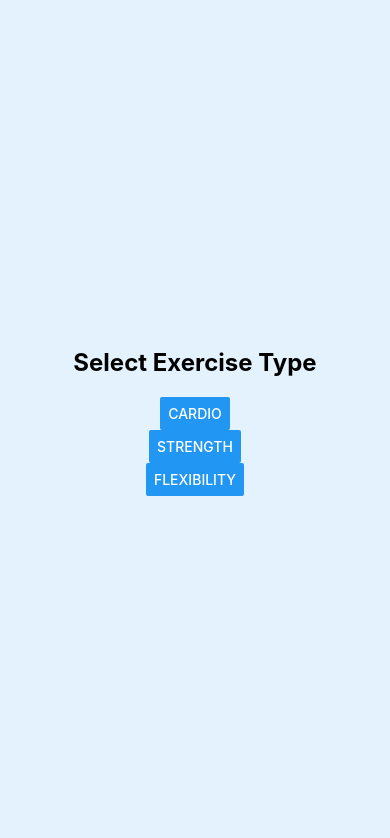
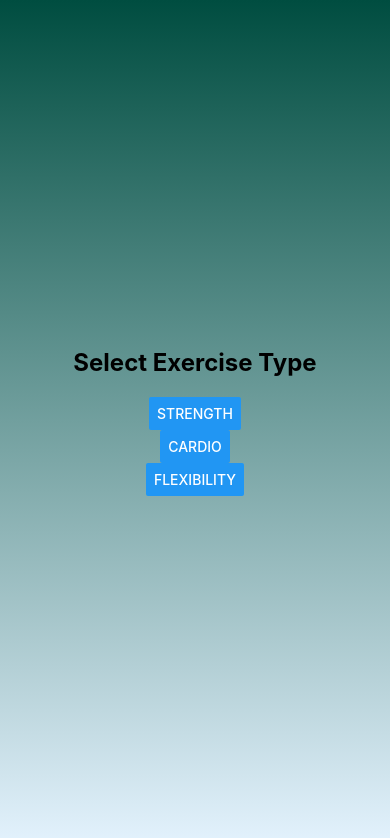
Before and after one commit to ALagodzinska/Fitness-App, a React Native app: screen /ExerciseTypeScreen in a window 390 px wide. Shown: the top 838 px of the page. Built offline with nearby package versions, Linux system fonts and the light colour scheme.

Commit message:
Similar style for second page

```diff
--- a/screens/ExerciseTypeScreen.js
+++ b/screens/ExerciseTypeScreen.js
@@ -1,20 +1,22 @@
 import React from "react";
 import { View, Text, Button, StyleSheet } from "react-native";
+import { LinearGradient } from "expo-linear-gradient";
 
 function ExerciseTypeScreen({ navigation }) {
   return (
+    <LinearGradient colors={["#004D40", "#E3F2FD"]} style={styles.rootScreen}>
       <View style={styles.container}>
         <Text style={styles.title}>Select Exercise Type</Text>
+        <Button
+          title="Strength"
+          onPress={() =>
+            navigation.navigate("ExerciseDetails", { type: "Strength" })
+          }
+        />
         <Button
           title="Cardio"
           onPress={() =>
             navigation.navigate("ExerciseDetails", { type: "Cardio" })
-        }
-      />
-      <Button
-        title="Strength"
-        onPress={() =>
-          navigation.navigate("ExerciseDetails", { type: "Strength" })
           }
         />
         <Button
@@ -24,15 +26,19 @@ function ExerciseTypeScreen({ navigation }) {
           }
         />
       </View>
+    </LinearGradient>
   );
 }
 
 const styles = StyleSheet.create({
+  rootScreen: {
+    flex: 1,
+    width: "100%",
+  },
   container: {
     flex: 1,
     justifyContent: "center",
     alignItems: "center",
-    backgroundColor: "#E3F2FD",
   },
   title: {
     fontSize: 24,
```
Lines whose indentation alone changed are shown as unchanged.
